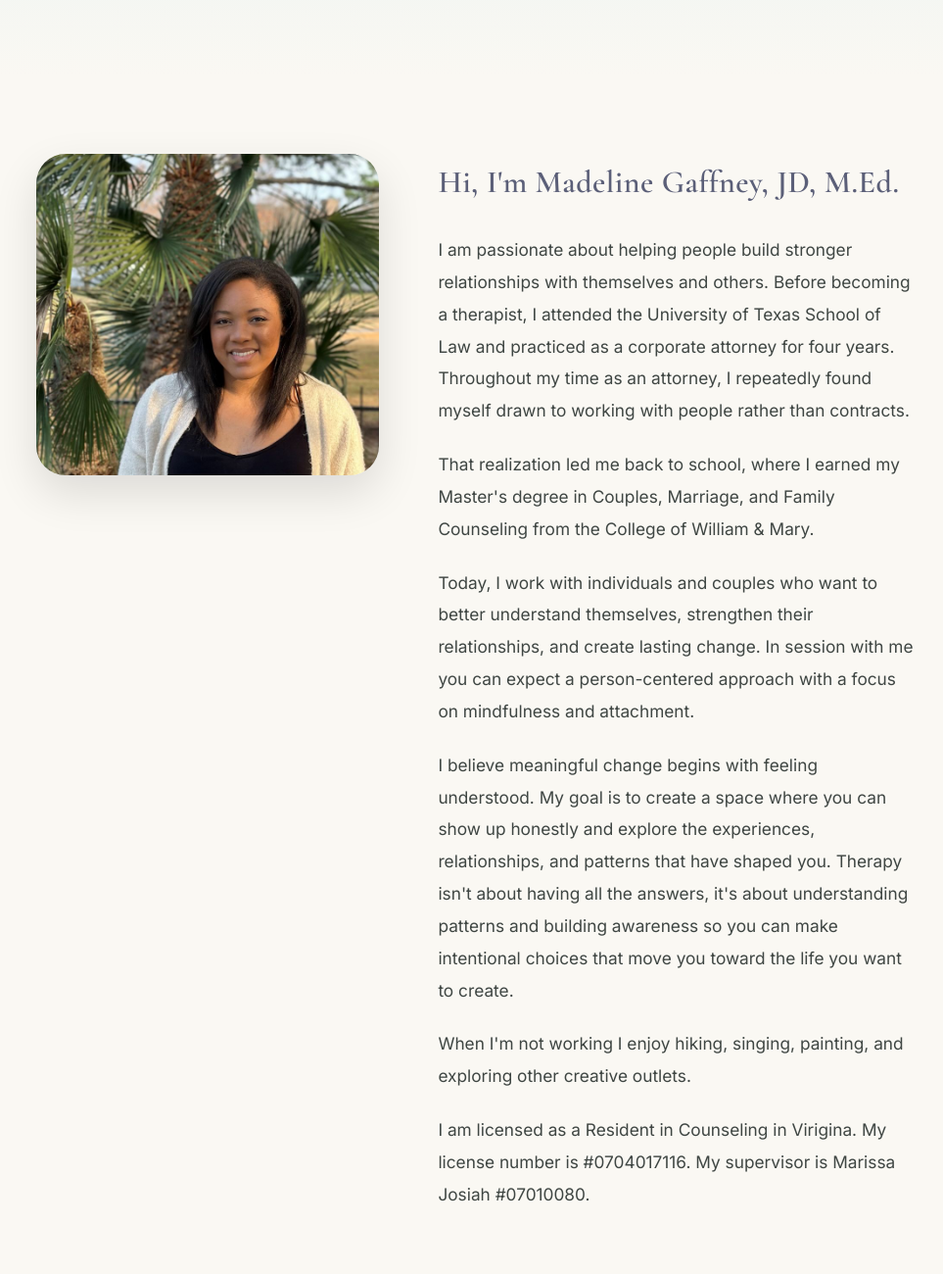
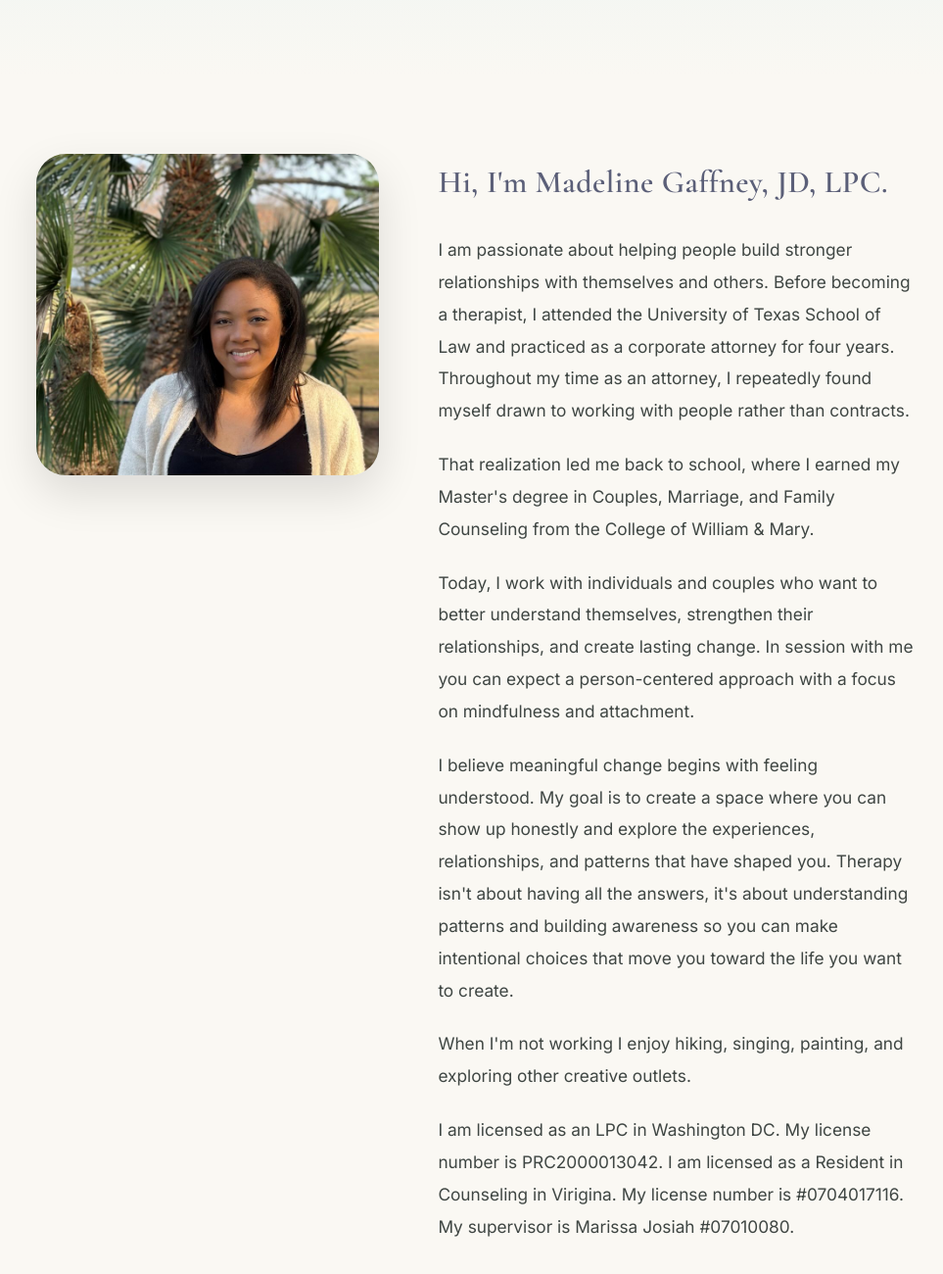
Before and after one commit to madelinegaffney/centeredv1, a plain HTML site: page about.html in a window 1280 px wide. Shown: the part 320-1620 px from the top of the page at 98% size, without its empty margins (155-1118 px from the left). Drawn offline with nearby package versions, Linux system fonts and the light colour scheme.

Commit message:
Update about.html

```diff
--- a/about.html
+++ b/about.html
@@ -82,7 +82,7 @@
 
 <div class="about-text">
 
-<h2>Hi, I'm Madeline Gaffney, JD, M.Ed.</h2>
+<h2>Hi, I'm Madeline Gaffney, JD, LPC.</h2>
 
 <p>
 I am passionate about helping people build stronger relationships with themselves and others.
@@ -110,7 +110,7 @@ When I'm not working I enjoy hiking, singing, painting, and exploring other crea
 </p>
 
 <p>
-I am licensed as a Resident in Counseling in Virigina. My license number is #0704017116. My supervisor is Marissa Josiah #07010080.
+I am licensed as an LPC in Washington DC. My license number is PRC2000013042. I am licensed as a Resident in Counseling in Virigina. My license number is #0704017116. My supervisor is Marissa Josiah #07010080.
 </p>
 
 </div>
```
